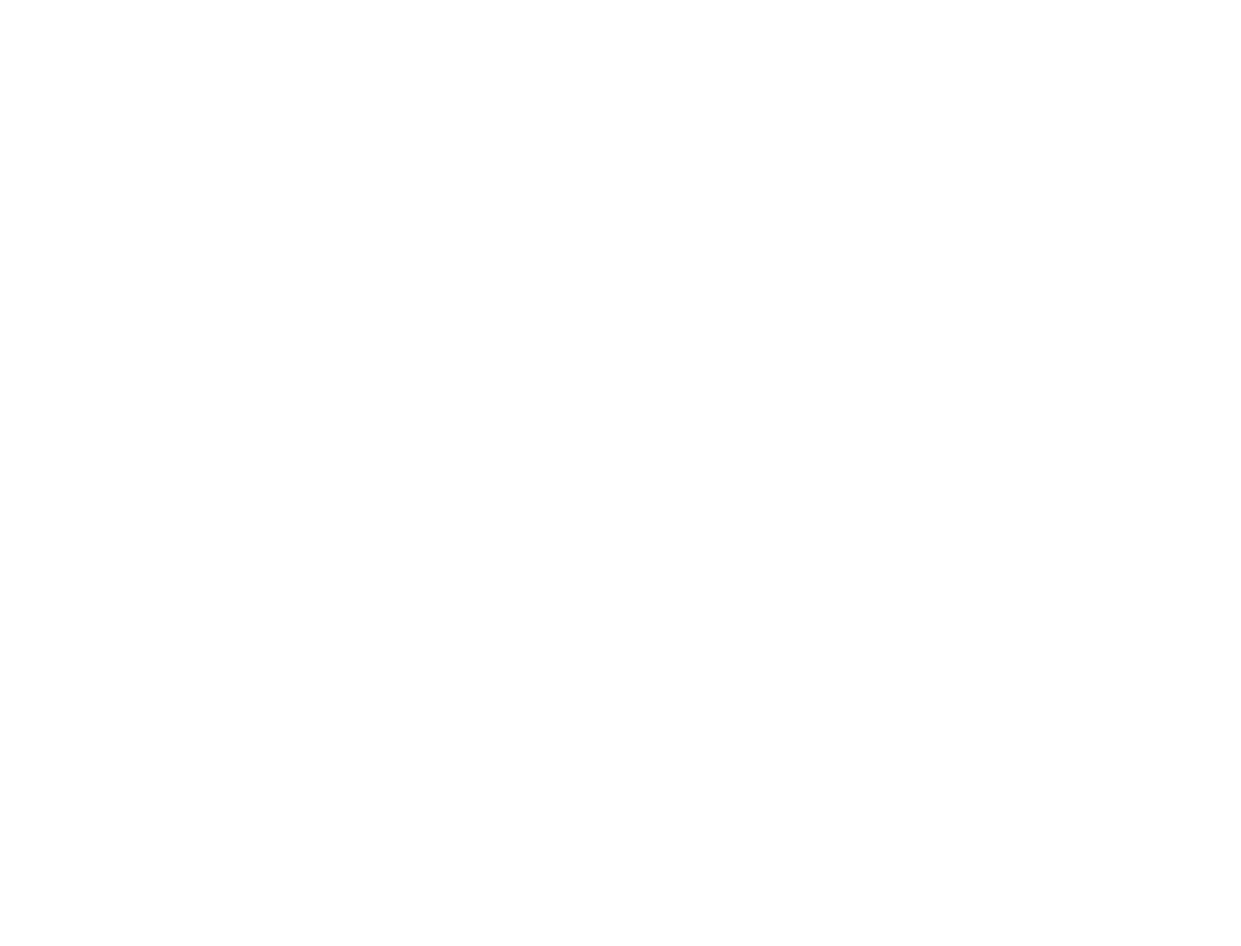
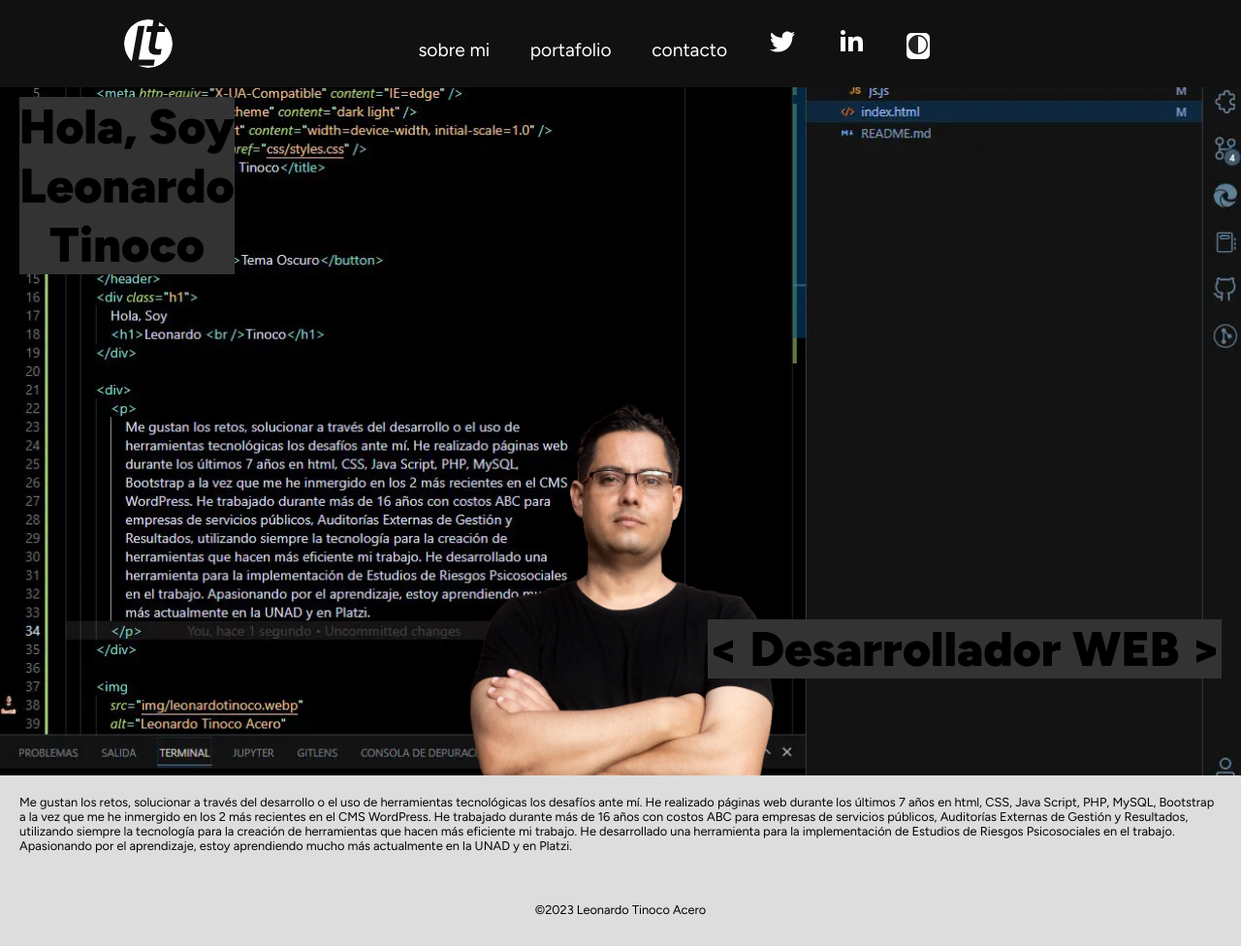
Before and after one commit to leotinoco/leotinoco, a plain HTML site: page index.html in a window 1280 px wide. Shown: the whole page at 97% size. Before the commit the page ends 800 px from the top, so only its background shows below. Drawn offline with Linux system fonts and the light colour scheme.

Commit message:
Creation of base files and inclusion of components

```diff
--- a/css/styles.css
+++ b/css/styles.css
@@ -0,0 +1,337 @@
+* {
+	padding: 0;
+	margin: 0;
+	border: 0;
+	outline: 0;
+	text-decoration: none;
+	list-style: none;
+	box-sizing: border-box;
+}
+
+body {
+	--color-bg: #dddddd;
+	--color-text: #ee6352;
+	font-family: 'Figtree', sans-serif;
+}
+
+body.dark-theme {
+	--color-bg: #333333;
+	--color-texto: #ffffff;
+}
+
+body.dark-theme img {
+	filter: brightness(0.8) contrast(1.2);
+}
+
+html {
+	font-family: Arial, Helvetica, sans-serif;
+}
+
+.header {
+	display: flex;
+	align-items: center;
+	position: absolute;
+	background: #111111;
+	width: 100%;
+	height: 90px;
+}
+
+.header > span {
+	display: block;
+	width: 50px;
+	height: 50px;
+	background: url(../img/logo.svg);
+	background-size: cover;
+	background-repeat: no-repeat;
+	cursor: pointer;
+	border-radius: 25px;
+	transition: box-shadow 1s;
+}
+
+.header > span:hover {
+	box-shadow: 0px 0px 15px 0px rgba(255, 255, 255, 1);
+	transition: box-shadow 1s;
+}
+
+.imagen-principal {
+	display: block;
+	height: 100vh;
+	width: 100%;
+	overflow: hidden;
+	background: url('../img/background.webp');
+	background-size: cover;
+	background-repeat: no-repeat;
+	background-position: left center;
+	background-attachment: fixed;
+	text-align: center;
+}
+
+#foto-leonardo-tinoco {
+	width: 30vw;
+	position: absolute;
+	bottom: 0;
+	left: 35vw;
+}
+
+#presentacion {
+	position: absolute;
+	left: 20px;
+	top: 100px;
+	background-color: #333333;
+}
+
+#desarrollador-web {
+	position: absolute;
+	right: 20px;
+	bottom: 100px;
+	background-color: #333333;
+}
+
+#menu-button-check {
+	display: none;
+}
+
+label[for='menu-button-check']:nth-of-type(1) {
+	display: none;
+}
+
+.menu a {
+	font-size: inherit;
+	color: inherit;
+	text-decoration: none;
+	transition: color 1s;
+}
+
+.menu a:hover {
+	color: #757575;
+	transition: color 1s;
+}
+
+#twitter a:hover svg {
+	fill: #1da1f2;
+}
+
+#linkedin a:hover svg {
+	fill: #0e76a8;
+}
+
+header button {
+	background-color: #ffffff;
+	cursor: pointer;
+	border-radius: 5px;
+}
+
+header button:hover {
+	background-color: #212121;
+}
+
+#boton svg path {
+	fill: #212121;
+}
+
+header button:hover #cambio-tema {
+	fill: #ffffff;
+}
+
+p {
+	padding: 20px;
+}
+
+footer {
+	border-top: 0.3px;
+	border-color: #ddd;
+	border-style: solid;
+	padding: 30px;
+	text-align: center;
+}
+
+@media (min-width: 768px) {
+	html {
+		font-size: 1vw;
+	}
+
+	.header {
+		box-sizing: border-box;
+		width: 100%;
+		padding: 0 10%;
+	}
+
+	.menu {
+		display: inline-block;
+		width: 80%;
+	}
+
+	.menu ul {
+		width: 100%;
+		height: 100%;
+		text-align: right;
+		color: white;
+	}
+
+	.menu li {
+		display: inline-block;
+		font-size: 1.5em;
+		margin: 0 2em 0 0;
+	}
+}
+
+@media (min-width: 768px) and (max-width: 1023px) {
+	html {
+		font-size: 1.5vw;
+	}
+
+	.header {
+		width: 100%;
+		padding: 0;
+	}
+
+	.menu {
+		width: 95%;
+	}
+}
+
+@media (max-width: 767px) {
+	html {
+		font-size: 2.5vw;
+	}
+
+	.header > span {
+		width: 100%;
+		height: 50px;
+		background-size: 50px;
+		background-position: center center;
+		text-align: center;
+	}
+
+	label[for='menu-button-check']:nth-of-type(1) {
+		position: absolute;
+		top: 0.25em;
+		color: white;
+		right: 0.5em;
+		z-index: 1000;
+		font-size: 3em;
+		font-weight: bold;
+		display: inline-block;
+	}
+
+	label[for='menu-button-check']:nth-of-type(1):hover {
+		cursor: pointer;
+	}
+
+	#menu-button-check:checked ~ .menu {
+		animation: show-menu linear 0.5s;
+		right: 0;
+	}
+
+	#menu-button-check:checked ~ label[for='menu-button-check']:nth-of-type(1) {
+		color: white;
+	}
+
+	.menu {
+		display: flex;
+		animation: hide-menu linear 0.5s;
+		width: 100%;
+		height: 100%;
+		right: -100%;
+		top: 0;
+		position: fixed;
+		background: rgb(51, 51, 51);
+		align-items: center;
+		justify-content: center;
+		z-index: 999;
+	}
+
+	.menu li {
+		font-size: 1.5em;
+		color: white;
+		margin: 0;
+		padding: 15px;
+		list-style: none;
+		border-top: 0.2px;
+		border-style: solid;
+		border-color: #ffffff;
+		width: 70vw;
+		text-align: center;
+	}
+
+	@keyframes show-menu {
+		from {
+			right: -100%;
+			opacity: 0;
+		}
+
+		to {
+			right: 0;
+			opacity: 1;
+		}
+	}
+
+	@keyframes hide-menu {
+		from {
+			right: 0;
+			opacity: 1;
+		}
+
+		to {
+			right: -100%;
+			opacity: 0;
+		}
+	}
+
+	#foto-leonardo-tinoco {
+		width: 70vw;
+		left: 15vw;
+	}
+}
+
+@media (prefers-color-scheme: dark) {
+	body {
+		--color-bg: rgb(53, 53, 53);
+		--color-texto: #ffffff;
+	}
+
+	body.light-theme {
+		--color-bg: #ddd;
+		--color-texto: #ee6352;
+		color: #000000;
+	}
+
+	img {
+		filter: brightness(0.8) contrast(1.2);
+	}
+}
+
+body {
+	background-color: var(--color-bg);
+}
+
+.h1,
+h1 {
+	color: var(--color-texto);
+	font-size: 50px;
+	margin-block-start: 0em;
+	margin-block-end: 0em;
+	margin-inline-start: 0px;
+	margin-inline-end: 0px;
+	font-weight: 900;
+}
+
+/* Small devices (landscape phones, 576px and up) */
+@media (min-width: 576px) {
+}
+
+/* Medium devices (tablets, 768px and up)*/
+@media (min-width: 768px) {
+}
+
+/* Large devices (desktops, 992px and up)*/
+@media (min-width: 992px) {
+}
+
+/* X-Large devices (large desktops, 1200px and up)*/
+@media (min-width: 1200px) {
+}
+
+/* XX-Large devices (larger desktops, 1400px and up)*/
+@media (min-width: 1400px) {
+}
--- a/index.html
+++ b/index.html
@@ -3,11 +3,107 @@
 	<head>
 		<meta charset="UTF-8" />
 		<meta http-equiv="X-UA-Compatible" content="IE=edge" />
+		<meta name="color-scheme" content="dark light" />
 		<meta name="viewport" content="width=device-width, initial-scale=1.0" />
+		<title>Perfil | Leonardo Tinoco</title>
+		<link rel="shortcut icon" href="img/logo.png" type="image/x-icon" />
 		<link rel="stylesheet" href="css/styles.css" />
-		<title>Perfil | Leonardo Tinoco</title>
+		<link rel="preconnect" href="https://fonts.googleapis.com" />
+		<link rel="preconnect" href="https://fonts.gstatic.com" crossorigin />
+		<link
+			href="https://fonts.googleapis.com/css2?family=Figtree:wght@300;400;900&display=swap"
+			rel="stylesheet" />
 	</head>
+
 	<body>
+		<header class="header">
+			<span onclick="location.href='../';"></span>
+			<input type="checkbox" name="Menu" id="menu-button-check" />
+			<label for="menu-button-check">≡</label>
+			<div class="menu">
+				<ul>
+					<li><a href="">sobre mi</a></li>
+					<li><a href="">portafolio</a></li>
+					<li><a href="">contacto</a></li>
+					<li id="twitter">
+						<a href="">
+							<svg
+								fill="#ffffff"
+								xmlns="http://www.w3.org/2000/svg"
+								viewBox="0 0 30 30"
+								width="30px"
+								height="30px">
+								<path
+									d="M28,6.937c-0.957,0.425-1.985,0.711-3.064,0.84c1.102-0.66,1.947-1.705,2.345-2.951c-1.03,0.611-2.172,1.055-3.388,1.295 c-0.973-1.037-2.359-1.685-3.893-1.685c-2.946,0-5.334,2.389-5.334,5.334c0,0.418,0.048,0.826,0.138,1.215 c-4.433-0.222-8.363-2.346-10.995-5.574C3.351,6.199,3.088,7.115,3.088,8.094c0,1.85,0.941,3.483,2.372,4.439 c-0.874-0.028-1.697-0.268-2.416-0.667c0,0.023,0,0.044,0,0.067c0,2.585,1.838,4.741,4.279,5.23 c-0.447,0.122-0.919,0.187-1.406,0.187c-0.343,0-0.678-0.034-1.003-0.095c0.679,2.119,2.649,3.662,4.983,3.705 c-1.825,1.431-4.125,2.284-6.625,2.284c-0.43,0-0.855-0.025-1.273-0.075c2.361,1.513,5.164,2.396,8.177,2.396 c9.812,0,15.176-8.128,15.176-15.177c0-0.231-0.005-0.461-0.015-0.69C26.38,8.945,27.285,8.006,28,6.937z" />
+							</svg>
+						</a>
+					</li>
+					<li id="linkedin">
+						<a href="">
+							<svg
+								fill="#ffffff"
+								xmlns="http://www.w3.org/2000/svg"
+								viewBox="0 0 30 30"
+								width="30px"
+								height="30px">
+								<path
+									d="M9,25H4V10h5V25z M6.501,8C5.118,8,4,6.879,4,5.499S5.12,3,6.501,3C7.879,3,9,4.121,9,5.499C9,6.879,7.879,8,6.501,8z M27,25h-4.807v-7.3c0-1.741-0.033-3.98-2.499-3.98c-2.503,0-2.888,1.896-2.888,3.854V25H12V9.989h4.614v2.051h0.065 c0.642-1.18,2.211-2.424,4.551-2.424c4.87,0,5.77,3.109,5.77,7.151C27,16.767,27,25,27,25z" />
+							</svg>
+						</a>
+					</li>
+					<li>
+						<button id="boton">
+							<svg
+								width="24"
+								height="24"
+								viewBox="0 0 24 24"
+								fill="none"
+								xmlns="http://www.w3.org/2000/svg">
+								<path
+									id="cambio-tema"
+									d="M12 22C17.5228 22 22 17.5228 22 12C22 6.47715 17.5228 2 12 2C6.47715 2 2 6.47715 2 12C2 17.5228 6.47715 22 12 22ZM12 20.5V3.5C16.6944 3.5 20.5 7.30558 20.5 12C20.5 16.6944 16.6944 20.5 12 20.5Z" />
+							</svg>
+						</button>
+					</li>
+				</ul>
+			</div>
+		</header>
+		<main>
+			<div class="imagen-principal">
+				<img
+					src="img/leonardotinoco.webp"
+					alt=": ) me"
+					title="que guapo"
+					id="foto-leonardo-tinoco" />
+
+				<div id="presentacion" class="h1">
+					Hola, Soy
+					<h1>Leonardo <br />Tinoco</h1>
+				</div>
+
+				<div id="desarrollador-web" class="h1">&lt; Desarrollador WEB &gt;</div>
+			</div>
+
+			<section>
+				<div>
+					<p>
+						Me gustan los retos, solucionar a través del desarrollo o el uso de
+						herramientas tecnológicas los desafíos ante mí. He realizado páginas
+						web durante los últimos 7 años en html, CSS, Java Script, PHP,
+						MySQL, Bootstrap a la vez que me he inmergido en los 2 más recientes
+						en el CMS WordPress. He trabajado durante más de 16 años con costos
+						ABC para empresas de servicios públicos, Auditorías Externas de
+						Gestión y Resultados, utilizando siempre la tecnología para la
+						creación de herramientas que hacen más eficiente mi trabajo. He
+						desarrollado una herramienta para la implementación de Estudios de
+						Riesgos Psicosociales en el trabajo. Apasionando por el aprendizaje,
+						estoy aprendiendo mucho más actualmente en la UNAD y en Platzi.
+					</p>
+				</div>
+			</section>
+		</main>
+
+		<footer>&#169;2023 Leonardo Tinoco Acero</footer>
 		<script src="js/js.js"></script>
 	</body>
 </html>
--- a/js/js.js
+++ b/js/js.js
@@ -0,0 +1,24 @@
+const boton = document.querySelector('#boton');
+const configUser = window.matchMedia('(prefers-color-scheme: dark)');
+const localConfig = localStorage.getItem('tema');
+if (localConfig === 'dark') {
+	document.body.classList.toggle('dark-theme');
+} else if (localConfig === 'light') {
+	document.body.classList.toggle('light-theme');
+}
+boton.addEventListener('click', () => {
+	let colorTema;
+	if (configUser.matches) {
+		// Entramos con modo oscuro
+		document.body.classList.toggle('light-theme');
+		colorTema = document.body.classList.contains('light-theme')
+			? 'light'
+			: 'dark';
+	} else {
+		document.body.classList.toggle('dark-theme');
+		colorTema = document.body.classList.contains('dark-theme')
+			? 'dark'
+			: 'light';
+	}
+	localStorage.setItem('tema', colorTema);
+});
```
Also changed, not shown: img/background-big.webp (added), img/background.webp (added), img/leonardotinoco.webp (added), img/logo-negro.svg (added), img/logo.png (added), img/logo.svg (added).
